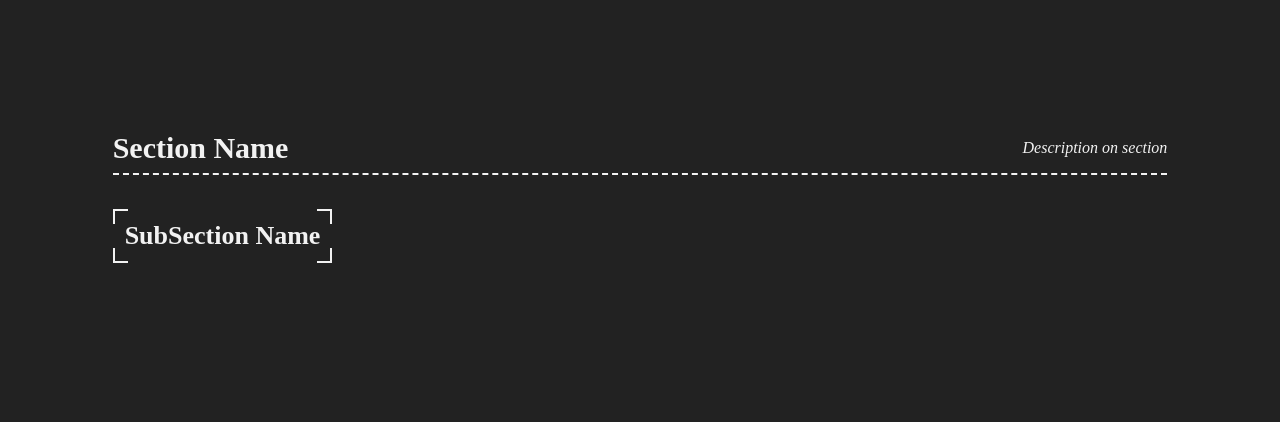
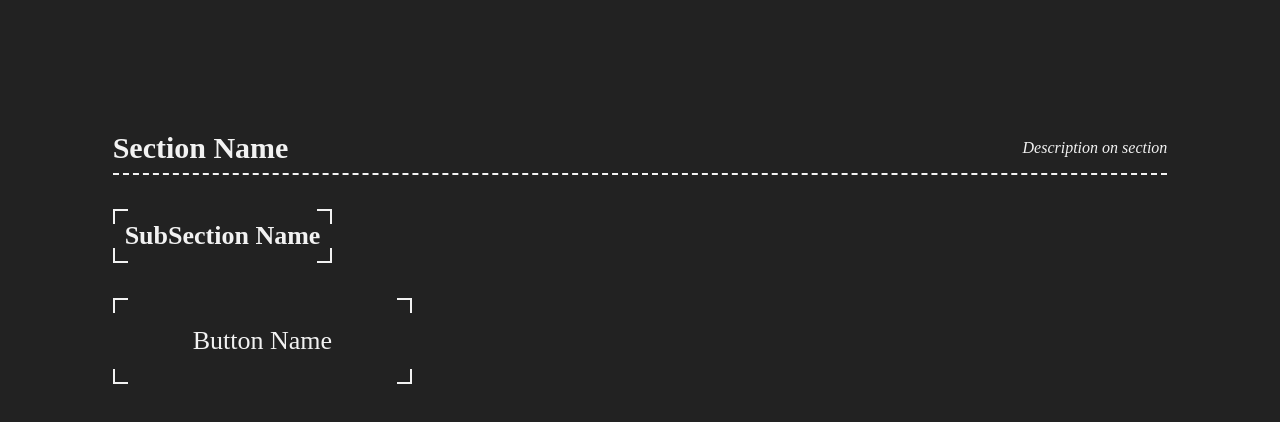
Before and after one commit to pedrokrieckaert/Pure-Portfolio, a plain HTML site: page index.html in a window 1280 px wide. Shown: the part 727-1149 px from the top of the page. Drawn offline with Linux system fonts and the light colour scheme.

Commit message:
Button component, mostly done

```diff
--- a/Styles/components.scss
+++ b/Styles/components.scss
@@ -50,3 +50,18 @@
 
     }
 }
+
+.button{
+    margin: 15px 0;
+    width: fit-content;
+    cursor: pointer;
+    &:hover{
+        background-color: $backLight;
+    }
+    p{
+        font-size: $h3;
+        padding: 1em 3em;
+        @include cornerBorder;
+
+    }
+}
--- a/index.html
+++ b/index.html
@@ -47,6 +47,12 @@
             </h4>
         </div>
 
+        <div class = "button" onclick="">
+            <p>
+                Button Name
+            </p>
+        </div>
+
     </section>
 
     <section id = "projects">
```
Also changed, not shown: Styles/components.css.
